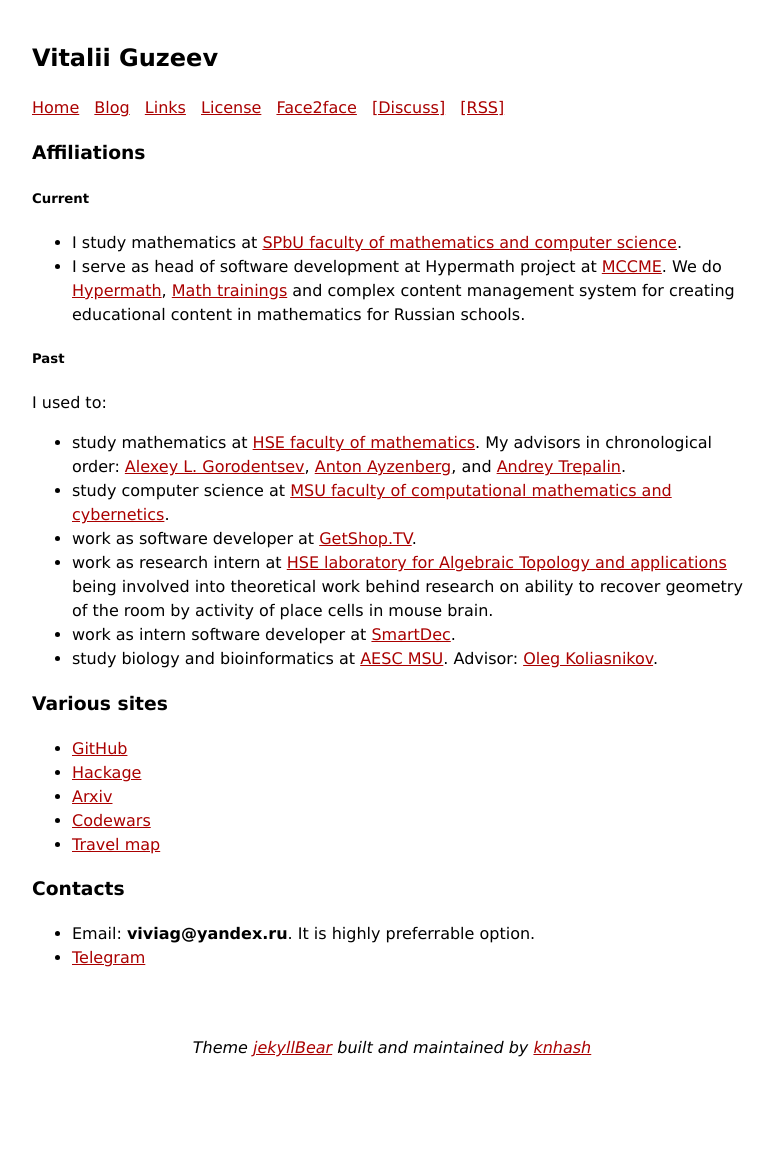
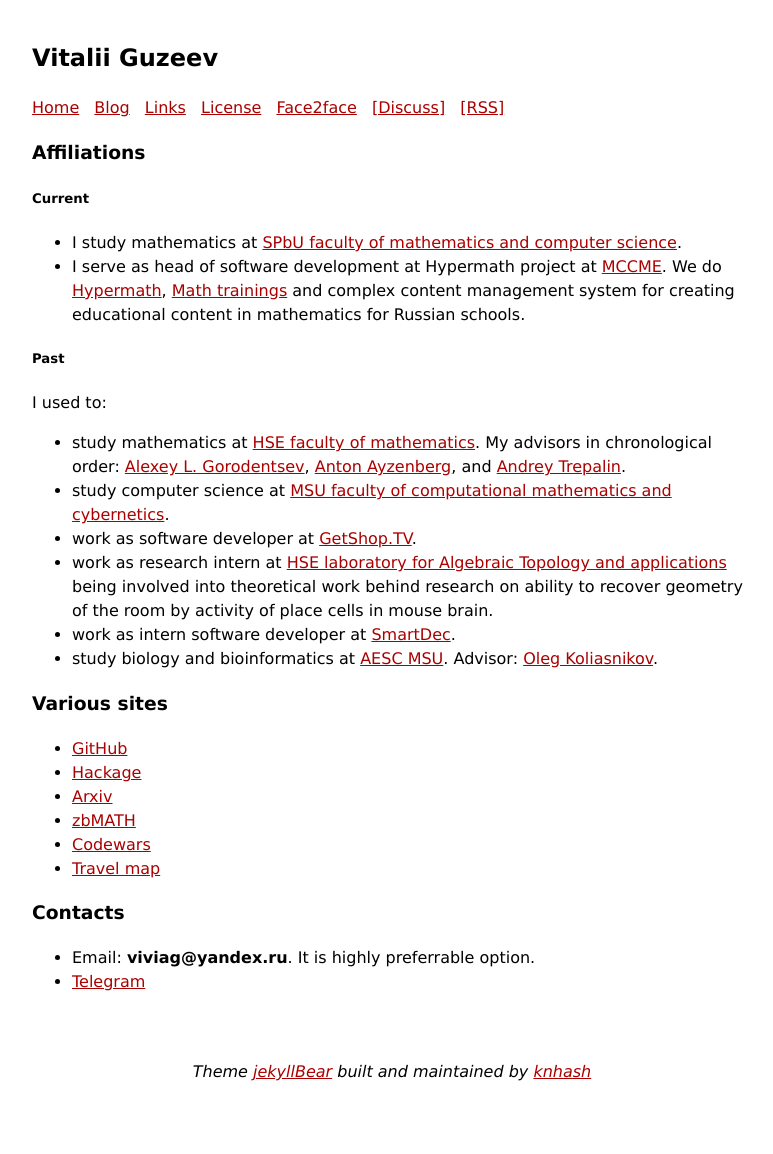
Before and after one commit to viviag/viviag.io, a Jekyll site: the page built from links.md, in a window 1280 px wide. Shown: the whole page, without its empty margins (248-1021 px from the left). Built offline with Jekyll 4.4.1, drawn with Linux system fonts in a browser that asks for light colours; before the commit the page ends 1130 px from its top, so only the background shows below that.

Commit message:
Add zbMATH link

```diff
--- a/links.md
+++ b/links.md
@@ -42,6 +42,7 @@ I used to:
 -   [GitHub](https://github.com/viviag)
 -   [Hackage](https://hackage.haskell.org/user/viviag)
 -   [Arxiv](https://arxiv.org/search/?query=Vitalii+Guzeev&searchtype=all&source=header)
+-   [zbMATH](https://zbmath.org/?q=rn%3A20679)
 -   [Codewars](https://www.codewars.com/users/viviag)
 -   [Travel map](https://3pulse.com/Viviag/map)
 
```
Also changed, not shown: 2 other files.
